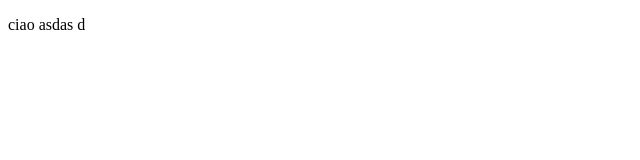
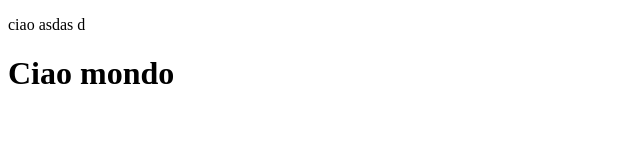
Before and after one commit to RiccardoDelrio/Test, a plain HTML site: page index.html in a window 1280 px wide. Shown: the whole page, without its empty margins (0-640 px from the left). Drawn offline with Linux system fonts and the light colour scheme.

Commit message:
Add title

```diff
--- a/index.html
+++ b/index.html
@@ -7,5 +7,6 @@
 </head>
 <body>
     <p>ciao asdas d</p>
+    <h1>Ciao mondo</h1>
 </body>
 </html>
```
